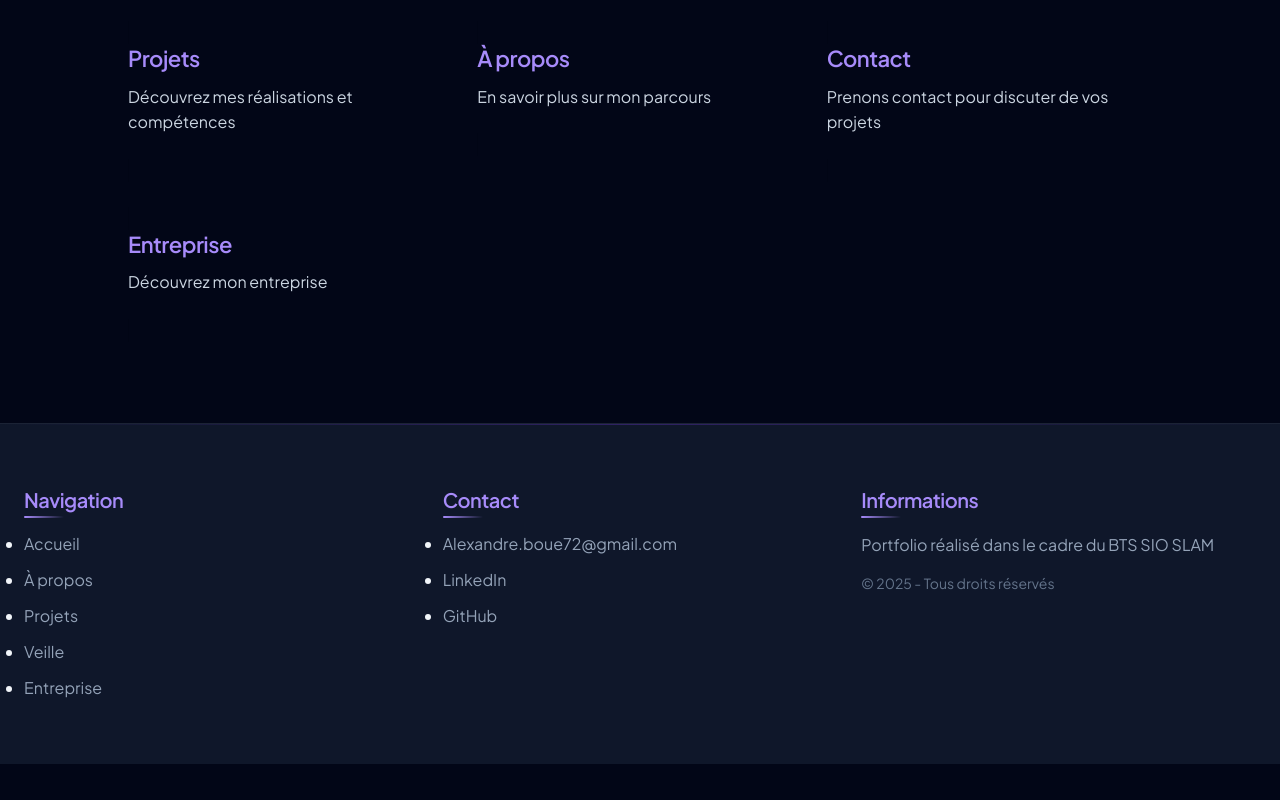
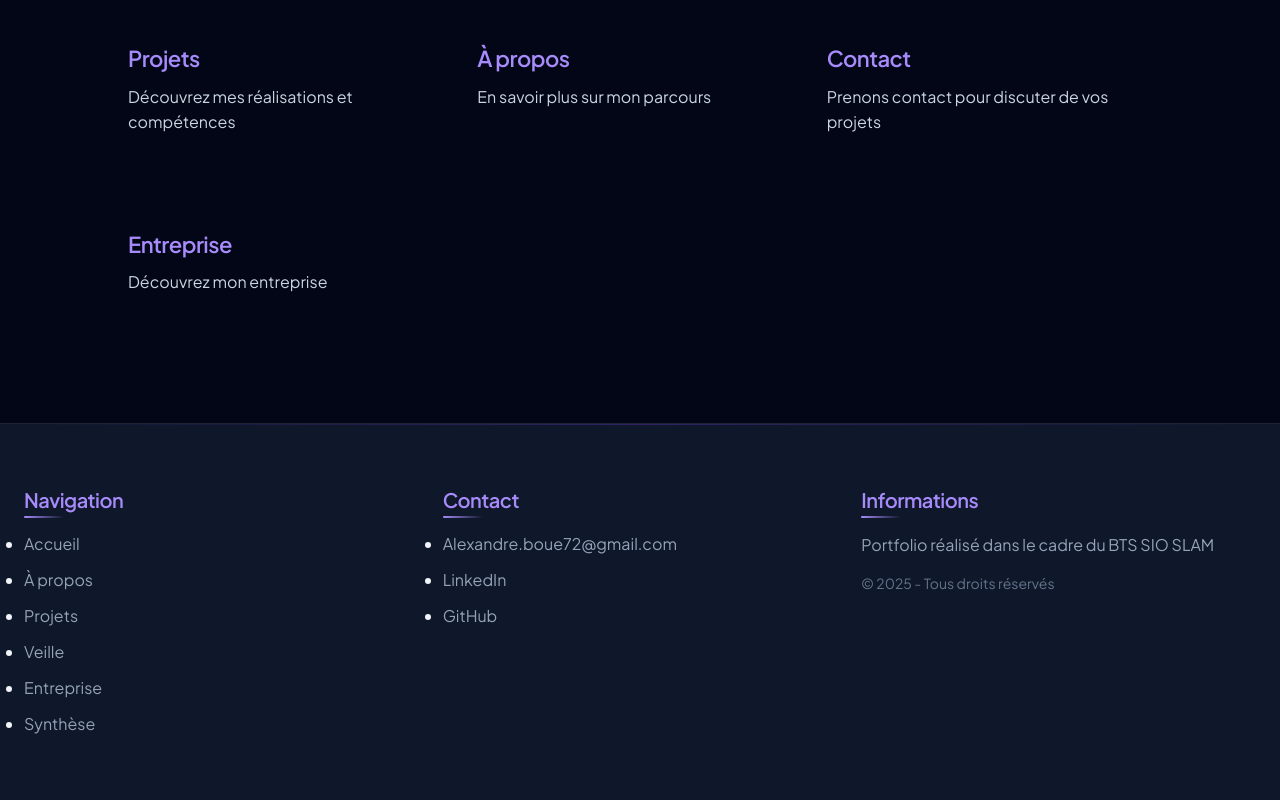
Before and after one commit to Alexandre-ab/Portfolio, a React (Vite) app: page / in a window 1280 px wide. Shown: the part 797-1597 px from the top of the page. Before the commit the page ends 1561 px from the top, so only its background shows below. Built offline with nearby package versions, Linux system fonts and the light colour scheme.

Commit message:
Update sybthèse

```diff
--- a/src/App.jsx
+++ b/src/App.jsx
@@ -8,6 +8,7 @@ import Projects from './pages/Projects'
 import Veille from './pages/Veille'
 import Contact from './pages/Contact'
 import Entreprise from './pages/Entreprise'
+import Synthèse from './pages/Synthèse'
 
 function App() {
   return (
@@ -23,6 +24,7 @@ function App() {
               <Route path="/veille" element={<Veille />} />
               <Route path="/contact" element={<Contact />} />
               <Route path="/entreprise" element={<Entreprise />} />
+              <Route path="/synthèse" element={<Synthèse />} />
             </Routes>
           </AnimatePresence>
         </main>
--- a/src/components/Footer.jsx
+++ b/src/components/Footer.jsx
@@ -37,6 +37,11 @@ export default function Footer() {
               <motion.li whileHover={{ x: 5 }} transition={{ duration: 0.2 }}>
                 <Link to="/entreprise" className="footer-link">
                   Entreprise
+                </Link>
+              </motion.li>
+              <motion.li whileHover={{ x: 5 }} transition={{ duration: 0.2 }}>
+                <Link to="/synthèse" className="footer-link">
+                  Synthèse
                 </Link>
               </motion.li>
             </ul>
--- a/src/components/Navbar.jsx
+++ b/src/components/Navbar.jsx
@@ -10,6 +10,7 @@ const navLinks = [
   { path: '/veille', label: 'Veille' },
   { path: '/contact', label: 'Contact' },
   { path: '/entreprise', label: 'Entreprise' },
+  { path: '/synthèse', label: 'Synthèse' },
 ]
 
 export default function Navbar() {
--- a/src/pages/Home.jsx
+++ b/src/pages/Home.jsx
@@ -44,7 +44,7 @@ export default function Home() {
               whileTap={{ scale: 0.95 }}
             >
               <a
-                href="/images/CV.pdf"
+                href="/images/BOUE Alexandre - CV Dev.pdf"
                 download
                 className="btn btn-with-icon animate-pulse"
               >
--- /dev/null
+++ b/src/pages/Synthèse.jsx
@@ -0,0 +1,17 @@
+function Synthèse() {
+  return (
+    <section className="gradient-bg section">
+      <div className="container">
+        <motion.div
+          initial="initial"
+          animate="animate"
+          className="about-container"
+        >
+          <h1>Synthèse</h1>
+        </motion.div>
+      </div>
+    </section>
+  )
+}
+
+export default Synthèse
```
Also changed, not shown: 1 other file (tests, documents, lock files or other folders).
